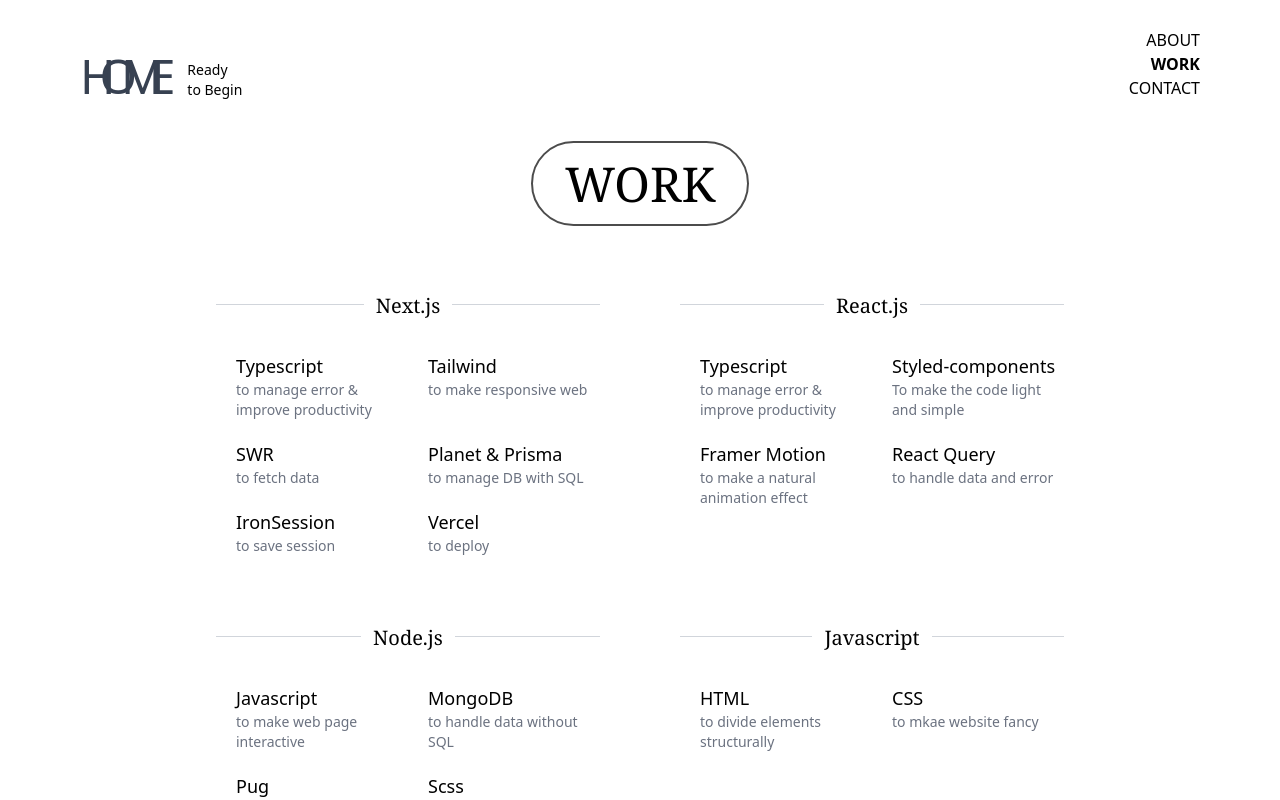
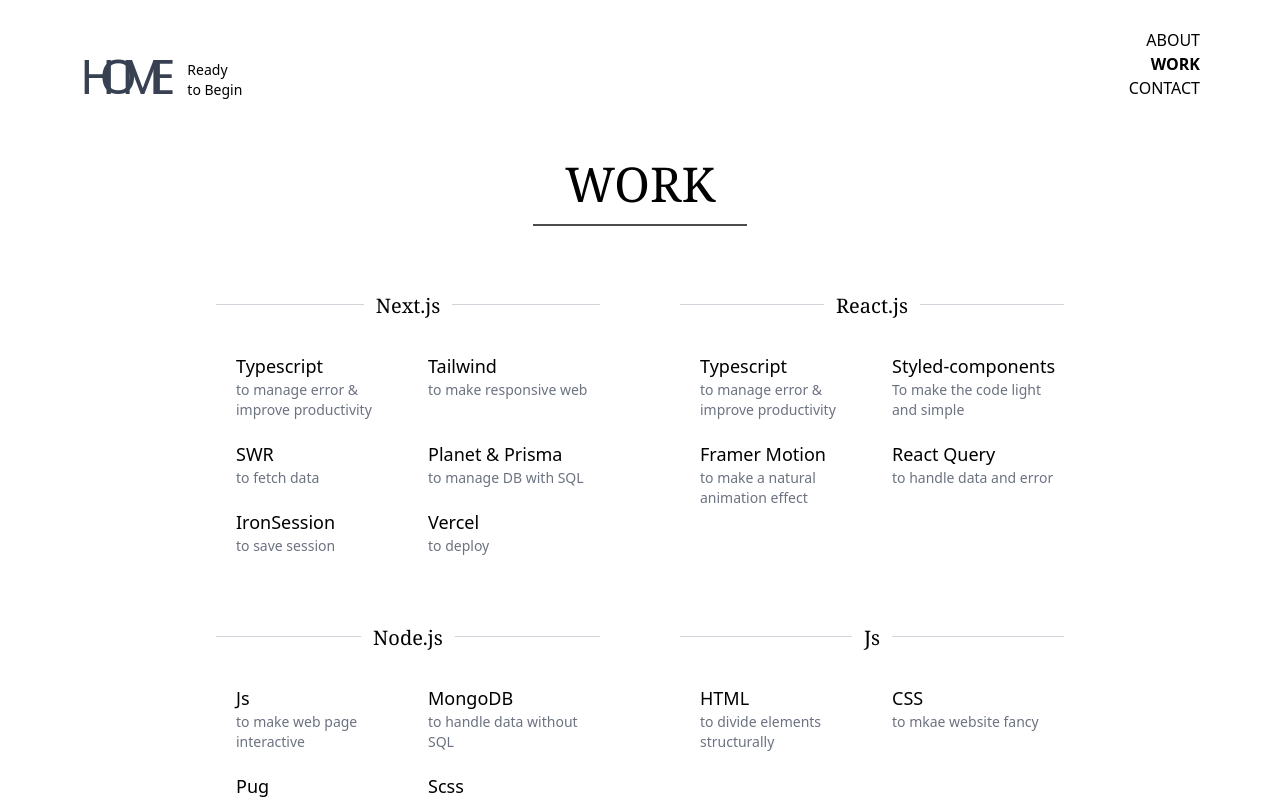
Before and after one commit to GEON1999/Profile, a Next.js app: page /work in a window 1280 px wide. Shown: the top 800 px of the page. Built offline with nearby package versions, Linux system fonts and the light colour scheme.

Commit message:
work css

```diff
--- a/pages/work.tsx
+++ b/pages/work.tsx
@@ -1,30 +1,13 @@
 import { useEffect, useState } from "react";
-import Image from "next/image";
 import Contact from "../components/contact";
 import Layout from "../components/layout";
 import { cls } from "../libs/utils";
 import { motion, AnimatePresence, useInView } from "framer-motion";
 import WorkDetail from "../components/workDetail";
 
-const variants = {
-  toggled: {
-    opacity: 100,
-    zIndex: 1,
-  },
-  initial: {
-    opacity: 0,
-    zIndex: -10,
-    x: -100,
-  },
-  exit: {
-    opacity: 0,
-    zIndex: -10,
-  },
-};
-
 export default function Work() {
   const [toggleBox, setToggleBox] = useState<
-    "next" | "react" | "node" | "javascript" | null
+    "Next" | "React" | "Node" | "Js" | null
   >(null);
 
   useEffect(() => {
@@ -35,7 +18,7 @@
       <div>
         <Layout />
         <div className="felx justify-center text-center font-serif text-5xl mb-10 pt-40">
-          <span className="border-2 px-8 py-2 rounded-full border-black border-opacity-70 ">
+          <span className="border-b-2 px-8 py-2  border-black border-opacity-70 ">
             WORK
           </span>
         </div>
@@ -43,9 +26,9 @@
           <div className="text-2xl font-serif justify-items-start mb-14"></div>
           <div className="md:grid md:grid-cols-2 flex flex-col  gap-20">
             <motion.div
-              layoutId="next"
-              onClick={() => setToggleBox("next")}
-              className=" space-y-5 w-96"
+              layoutId="Next"
+              onClick={() => setToggleBox("Next")}
+              className=" space-y-5 w-96 cursor-pointer"
             >
               <div>
                 <div className="absolute border-b border-gray-300 w-96" />
@@ -87,9 +70,9 @@
               </div>
             </motion.div>
             <motion.div
-              layoutId="react"
-              className=" space-y-5 w-96"
-              onClick={() => setToggleBox("react")}
+              layoutId="React"
+              className=" space-y-5 w-96 cursor-pointer"
+              onClick={() => setToggleBox("React")}
             >
               <div>
                 <div className="absolute border-b border-gray-300 w-96" />
@@ -127,9 +110,9 @@
               </div>
             </motion.div>
             <motion.div
-              layoutId="node"
-              className=" space-y-5 w-96"
-              onClick={() => setToggleBox("node")}
+              layoutId="Node"
+              className=" space-y-5 w-96 cursor-pointer"
+              onClick={() => setToggleBox("Node")}
             >
               <div>
                 <div className="absolute border-b border-gray-300 w-96" />
@@ -141,7 +124,7 @@
               </div>
               <div className="grid grid-cols-2 items-start ml-5 gap-5">
                 <span className="">
-                  <h1 className="text-lg ">Javascript</h1>
+                  <h1 className="text-lg ">Js</h1>
                   <p className="text-sm text-gray-500">
                     to make web page interactive
                   </p>
@@ -171,16 +154,14 @@
               </div>
             </motion.div>
             <motion.div
-              layoutId="javascript"
-              className="space-y-5 w-96 transition duration-1000 ease-out hover:ease-in"
-              onClick={() => setToggleBox("javascript")}
+              layoutId="Js"
+              className="space-y-5 w-96 transition duration-1000 ease-out hover:ease-in cursor-pointer"
+              onClick={() => setToggleBox("Js")}
             >
               <div>
                 <div className="absolute border-b border-gray-300 w-96" />
                 <div className="relative -top-3 text-center ">
-                  <span className="text-xl font-serif bg-white px-3">
-                    Javascript
-                  </span>
+                  <span className="text-xl font-serif bg-white px-3">Js</span>
                 </div>
               </div>
               <div className="grid grid-cols-2  items-start  ml-5 gap-5">
@@ -202,7 +183,7 @@
       </div>
       <div
         className={cls(
-          "absolute w-screen h-screen bg-gray-800 bg-opacity-20 top-0 flex flex-col",
+          "fixed w-full h-full bg-gray-800 bg-opacity-20 top-0 bottom-0 left-0 right-0 ",
           toggleBox ? "z-40" : "hidden"
         )}
         onClick={() => setToggleBox(null)}
```
